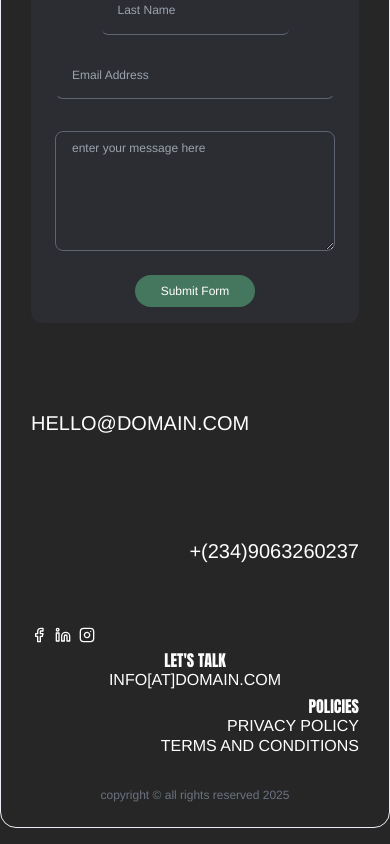
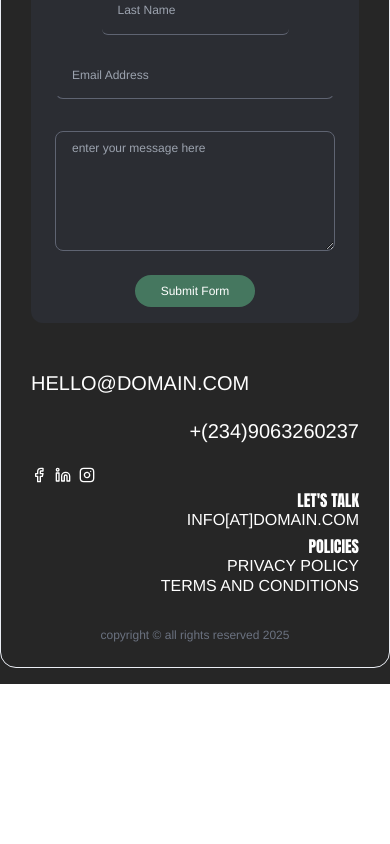
Before and after one commit to brogzy-brainpit/coachdemo, a Next.js app: page / in a window 390 px wide. Shown: the part 5045-5889 px from the top of the page. After the commit the page ends 5729 px from the top, so only its background shows below. Built offline with nearby package versions, Linux system fonts and the light colour scheme; a web font is replaced by a local one.

Commit message:
update commit

```diff
--- a/src/components/Footer.jsx
+++ b/src/components/Footer.jsx
@@ -54,10 +54,10 @@ function footer() {
 
   <div className="flex gap-2 breaker ">
   {/* Right side - single 50% item */}
-  <div className="breaker-child py-10 px-4  items-start justify-start flex gap-4  w-[68%]  ">
+  <div className="breaker-child  px-4  items-start justify-start flex   w-[68%]  ">
          <SlideUpText duration={0.5} delay={0.04} className=' text-white font-body text-[20px] md:text-[40px] leading-[40px] uppercase' text={'hello@domain.com'}/>
           </div>
-            <div className="breaker-child py-10 px-4  items-start justify-end flex gap-4  w-[68%]  ">
+            <div className="breaker-child px-4  items-start justify-end flex w-[68%]  ">
          <SlideUpText duration={0.5} delay={0.04} className=' text-white font-body text-[20px] md:text-[40px] leading-[40px] uppercase' text={'+(234)9063260237'}/>
           </div>
 
@@ -76,7 +76,7 @@ function footer() {
 
           </div>
 
-          <div className={`w-full  -4 rounded-2xl items-center justify-between flex gap-[2px] flex-col  borde border-brand-accent`}>
+          <div className={`w-full  -4 rounded-2xl items-end md:items-center justify-between flex gap-[2px] flex-col  borde border-brand-accent`}>
 
          <p  className=' text-white bebas text-para  leading-para uppercase'> Let's talk</p>
          <p  className=' text-white font-body  text-para  leading-para uppercase'> info[at]domain.com</p>
```
